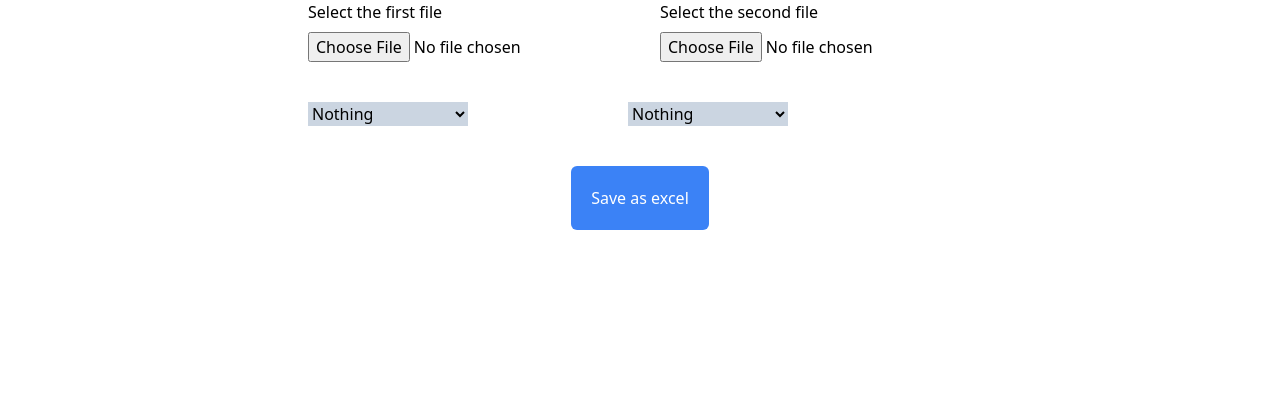
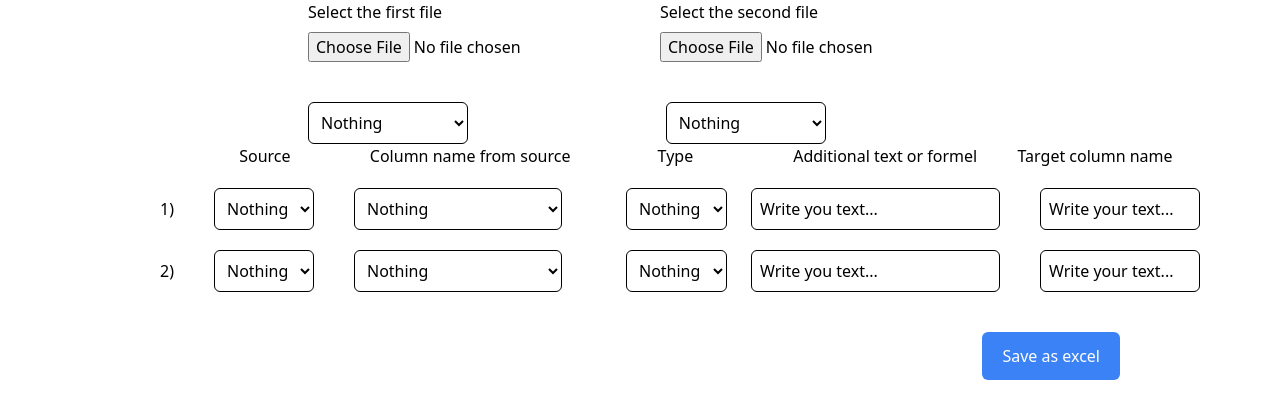
Before and after one commit to Jumanov07/excel, a React (Vite) app: page / in a window 1280 px wide. Shown: the top 418 px of the page. Built offline with nearby package versions, Linux system fonts and the light colour scheme.

Commit message:
finished

```diff
--- a/src/App.tsx
+++ b/src/App.tsx
@@ -17,7 +17,13 @@ const App = () => {
     { row: string[]; index: number }[]
   >([]);
 
-  const [selectedColumns, setSelectedColumns] = useState<string[][]>([]);
+  const [selectedColumns, setSelectedColumns] = useState<{
+    first: string[];
+    second: string[];
+  }>({
+    first: [],
+    second: [],
+  });
 
   const [embodiedRows, setEmbodiedRows] = useState<string[]>([]);
 
@@ -34,6 +40,7 @@ const App = () => {
 
   const [value, setValue] = useState<{ [key: string]: string }>({});
   const [valueColumn, setValueColumn] = useState<{ [key: string]: string }>({});
+  const [type, setType] = useState("");
 
   const [currentColumn, setCurrentColumn] = useState("");
 
@@ -51,7 +58,10 @@ const App = () => {
     );
 
     if (findedColumn) {
-      setSelectedColumns([...selectedColumns, findedColumn]);
+      setSelectedColumns({
+        first: findedColumn,
+        second: selectedColumns.second,
+      });
     }
   };
 
@@ -61,7 +71,10 @@ const App = () => {
     );
 
     if (findedColumn) {
-      setSelectedColumns([...selectedColumns, findedColumn]);
+      setSelectedColumns({
+        first: selectedColumns.first,
+        second: findedColumn,
+      });
     }
   };
 
@@ -107,15 +120,20 @@ const App = () => {
       current.map((row) => {
         if (row.index !== 1) {
           if (debounceValue) {
+            if (type === "Text") {
               row.row[+currentColumn] =
                 row.row[+currentColumn] + ` ${debounceValue}`;
+            } else {
+              row.row[+currentColumn] =
+                row.row[+currentColumn] + +debounceValue;
+            }
           }
         }
 
         return row;
       })
     );
-  }, [currentColumn, debounceValue]);
+  }, [debounceValue]);
 
   useEffect(() => {
     const current =
@@ -197,23 +215,23 @@ const App = () => {
   }, [embodiedRows.length, generateExcel]);
 
   const saveHandler = () => {
-    if (selectedColumns[0] && selectedColumns[1]) {
-      const isEquals = selectedColumns[0].some((cell) =>
-        selectedColumns[1].includes(cell)
+    if (selectedColumns.first.length && selectedColumns.second.length) {
+      const isEquals = selectedColumns.first.some((cell) =>
+        selectedColumns.second.includes(cell)
       );
 
       if (isEquals) {
         const firstColumnIndexes: number[] = [];
         const secondColumnIndexes: number[] = [];
 
-        selectedColumns[0].forEach((cell, index) => {
-          if (selectedColumns[1].includes(cell)) {
+        selectedColumns.first.forEach((cell, index) => {
+          if (selectedColumns.second.includes(cell)) {
             firstColumnIndexes.push(index);
           }
         });
 
-        selectedColumns[1].forEach((cell, index) => {
-          if (selectedColumns[0].includes(cell)) {
+        selectedColumns.second.forEach((cell, index) => {
+          if (selectedColumns.first.includes(cell)) {
             secondColumnIndexes.push(index);
           }
         });
@@ -266,21 +284,21 @@ const App = () => {
       };
 
       setNewColumns([...newColumns, column]);
-
-      setValue({});
-      setValueColumn({});
     } else {
       alert(`Only ${allColumns.length} columns!`);
     }
   };
 
-  const changeColumn = (e: ChangeEvent<HTMLSelectElement>) => {
+  const changeColumn = (e: ChangeEvent<HTMLSelectElement>) =>
     setCurrentColumn(e.target.value);
-  };
+
+  const changeType = (e: ChangeEvent<HTMLSelectElement>) =>
+    setType(e.target.value);
 
   return (
-    <div className="flex flex-col justify-center items-center">
-      <div className="flex flex-col gap-10">
+    <div className="flex flex-col pl-40 pr-40">
+      <div className="flex justify-center">
+        <div className="flex justify-center items-center flex-col gap-10 w-fit">
           <div className="flex gap-10">
             <div className="flex flex-col gap-2">
               <label htmlFor="first-uploader">Select the first file</label>
@@ -309,8 +327,12 @@ const App = () => {
             </div>
           </div>
 
-        <div className="flex gap-40">
-          <select className="w-40 bg-slate-300" onChange={changeFirstSelect}>
+          <div className="flex w-full">
+            <div style={{ flex: 0.71 }}>
+              <select
+                className="w-40 border border-solid border-black bg-white rounded-md p-2"
+                onChange={changeFirstSelect}
+              >
                 <option value="Nothing">Nothing</option>
 
                 {firstSelect.map((title, i) => (
@@ -319,8 +341,12 @@ const App = () => {
                   </option>
                 ))}
               </select>
+            </div>
 
-          <select className="w-40 bg-slate-300" onChange={changeSecondSelect}>
+            <select
+              className="w-40 border border-solid border-black bg-white rounded-md p-2"
+              onChange={changeSecondSelect}
+            >
               <option value="Nothing">Nothing</option>
 
               {secondSelect.map((title, i) => (
@@ -331,35 +357,58 @@ const App = () => {
             </select>
           </div>
         </div>
+      </div>
 
-      {selectedColumns.length > 1 ? (
-        <>
+      {selectedColumns.first.length && selectedColumns.second.length > 1 ? (
+        <div className="w-full flex justify-end mt-10 mb-5">
           <button
-            className="border-2 border-solid text-blue-500 border-blue-500   p-5 rounded-md m-10"
+            className="bg-white font-bold text-blue-500 border-2 border-solid border-blue-500 p-3 pl-5 pr-5  rounded-md"
             onClick={addColumn}
           >
             +
           </button>
-
-          <div className="flex gap-20">
-            <p>Source</p>
-            <p>Column</p>
-            <p>Type</p>
-            <p>Add text</p>
-            <p>Change column</p>
         </div>
-        </>
       ) : (
         ""
       )}
 
-      <div className="flex flex-col gap-5">
-        {newColumns.map((column, i) => (
-          <div key={i} className="flex gap-5">
-            <p>{i + 1}</p>
+      <table>
+        {/* {selectedColumns.first.length && selectedColumns.second.length > 1 ? ( */}
+        <thead>
+          <tr className="flex justify-evenly">
+            <th className="font-medium flex-1">Source</th>
+            <th className="font-medium flex-2">Column name from source</th>
+            <th className="font-medium flex-1">Type</th>
+            <th className="font-medium flex-1">Additional text or formel</th>
+            <th className="font-medium flex-1">Target column name</th>
+          </tr>
+        </thead>
+        {/* ) : (
+          ""
+        )} */}
 
+        <tbody className="flex flex-col justify-center items-center gap-5 mt-5">
+          {[
+            ...newColumns,
+            {
+              id: String(Math.random() * 100),
+              files,
+              columns: [],
+              types: ["Text", "Number"],
+            },
+            {
+              id: String(Math.random() * 100),
+              files,
+              columns: [],
+              types: ["Text", "Number"],
+            },
+          ].map((column, i) => (
+            <tr key={i} className="flex items-center">
+              <td className="mr-10">{i + 1})</td>
+
+              <td className="mr-10">
                 <select
-              className="bg-gray-300"
+                  className="border border-solid border-black bg-white rounded-md p-2"
                   onChange={changeFile}
                   id={column.id}
                 >
@@ -371,8 +420,13 @@ const App = () => {
                     </option>
                   ))}
                 </select>
+              </td>
 
-            <select className="bg-gray-300" onChange={changeColumn}>
+              <td className="mr-16">
+                <select
+                  className="w-52 border border-solid border-black bg-white rounded-md p-2"
+                  onChange={changeColumn}
+                >
                   <option value="Nothing">Nothing</option>
 
                   {column.columns.map((column, i) => (
@@ -381,8 +435,13 @@ const App = () => {
                     </option>
                   ))}
                 </select>
+              </td>
 
-            <select className="bg-gray-300">
+              <td className="mr-6">
+                <select
+                  className="border border-solid border-black bg-white rounded-md p-2"
+                  onChange={changeType}
+                >
                   <option value="Nothing">Nothing</option>
 
                   {column.types.map((type, i) => (
@@ -391,33 +450,43 @@ const App = () => {
                     </option>
                   ))}
                 </select>
+              </td>
 
+              <td className="mr-10">
                 <input
-              type="text"
-              className="bg-slate-300"
-              placeholder="change cell"
+                  className="w-50 border border-solid border-black bg-white rounded-md p-2 text-black placeholder:text-black"
+                  type={type === "Number" ? "number" : "text"}
+                  placeholder={`Write you ${
+                    type === "Number" ? "number..." : "text..."
+                  }`}
                   value={value[i] || ""}
                   onChange={(e) => changeInput(e, i.toString())}
                 />
+              </td>
 
+              <td>
                 <input
+                  className="w-40 border border-solid border-black bg-white rounded-md p-2 text-black placeholder:text-black"
                   type="text"
-              className="bg-slate-300"
-              placeholder="change column name"
+                  placeholder="Write your text..."
                   value={valueColumn[i] || ""}
                   onChange={(e) => changeInputColumn(e, i.toString())}
                 />
-          </div>
+              </td>
+            </tr>
           ))}
-      </div>
+        </tbody>
+      </table>
 
+      <div className="w-full flex justify-end mt-10">
         <button
-        className="bg-blue-500 text-white p-5 rounded-md m-10"
+          className="bg-blue-500 text-white p-3 pl-5 pr-5  rounded-md"
           onClick={saveHandler}
         >
           Save as excel
         </button>
       </div>
+    </div>
   );
 };
 
--- a/src/components/UploadFile.tsx
+++ b/src/components/UploadFile.tsx
@@ -3,7 +3,7 @@ import { Workbook } from "exceljs";
 
 interface Props extends InputHTMLAttributes<HTMLInputElement> {
   setColumns: (columns: string[][]) => void;
-  setRows: (rows: { row: string[]; index: number }[]) => void; // Обновляем типизацию для setRows
+  setRows: (rows: { row: string[]; index: number }[]) => void;
   columns: string[][];
   files: string[];
   setFiles: (files: string[]) => void;
```
Lines whose indentation alone changed are shown as unchanged.
